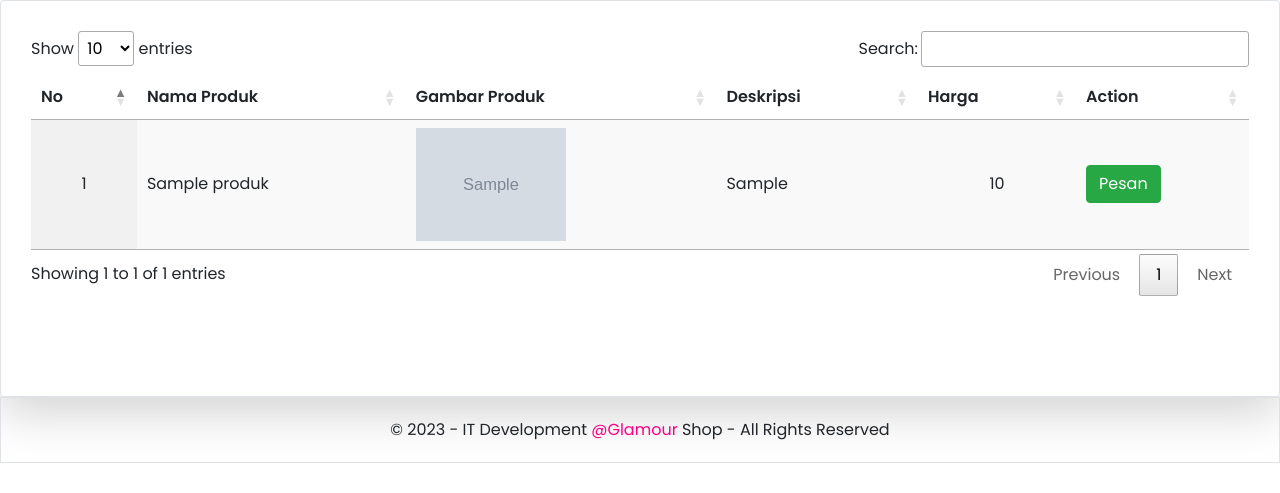
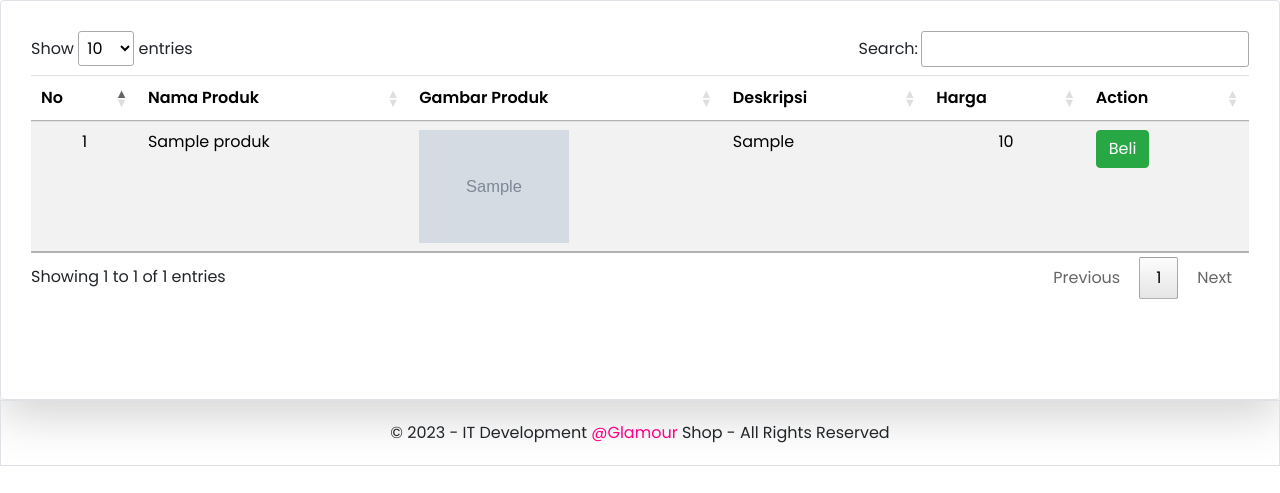
Before and after one commit to A2-Kelompok-1/project-akhir-web, a PHP site: page /barang.php in a window 1280 px wide. Shown: the part 56-549 px from the top of the page. Run offline with PHP 8.4, Linux system fonts and the light colour scheme; tables that the repository leaves empty or names only in its code hold one stand-in row (values such as "Sample post"); some libraries are stand-ins or nearby versions.

Commit message:
front end user

```diff
--- a/user/barang.php
+++ b/user/barang.php
@@ -1,7 +1,7 @@
 <?php include 'header.php'; ?>
 
 <div class="border border-1 shadow shadow-lg rounded" style=" padding: 30px; padding-bottom: 100px;">
-    <table id="example" class="display" style="width:100%">
+    <table class="table table-striped" id="example">
     <thead>
         <tr>
             <th scope="col">No</th>
@@ -29,7 +29,7 @@
             <td>
                 <button type="button" class="btn btn-success" data-bs-toggle="modal" data-bs-target="#beliModal"
                     onclick="setData('<?= $row['id'] ?>', '<?= $row['harga'] ?>')">
-                    Pesan
+                    Beli
                 </button>
             </td>
         </tr>
@@ -83,12 +83,12 @@
     }
 
 </script>
-
 <script src="https://cdn.jsdelivr.net/npm/bootstrap@5.2.3/dist/js/bootstrap.bundle.min.js"></script>
 <script src="https://cdn.startbootstrap.com/sb-forms-latest.js"></script>
 <link rel="stylesheet" href="https://cdn.datatables.net/1.13.4/css/jquery.dataTables.min.css">
 <script src="https://code.jquery.com/jquery-3.5.1.js"></script>
 <script src="https://cdn.datatables.net/1.13.4/js/jquery.dataTables.min.js"></script>
+
 <script>
         $(document).ready(function () {
             $('#example').DataTable();
--- a/user/header.php
+++ b/user/header.php
@@ -1,7 +1,4 @@
-<?php
-
-require '../koneksi.php';
-?>
+<?php require '../koneksi.php'; ?>
 
 <!DOCTYPE html>
 <html>
--- a/user/index.php
+++ b/user/index.php
@@ -1,4 +1,4 @@
-<?php include 'header.html'; ?>
+<?php include 'header.php'; ?>
 
 <section>
     <div class="d-flex justify-content-center align-items-center">
@@ -7,7 +7,7 @@
                 <div class="text-center">
                     <h1>Selamat Datang <br> Di Glamour Shop</h1>
                     <p class="tentang text-center">Silakan Melakukan Pesanan</p>
-                    <a href="barang.php" class="btn btn-outline-success">Pesan Sekarang</a>
+                    <a href="barang.php" class="btn btn-outline-success">Barang</a>
                 </div>
             </div>
         </div>
--- a/user/pemesanan.php
+++ b/user/pemesanan.php
@@ -1,8 +1,4 @@
-<?php
-
-include 'header.php';
-
-?>
+<?php include 'header.php'; ?>
 
 <div class="border border-1 shadow shadow-lg rounded" style=" padding: 30px; padding-bottom: 300px;">
     <table class="table table-striped">
```
